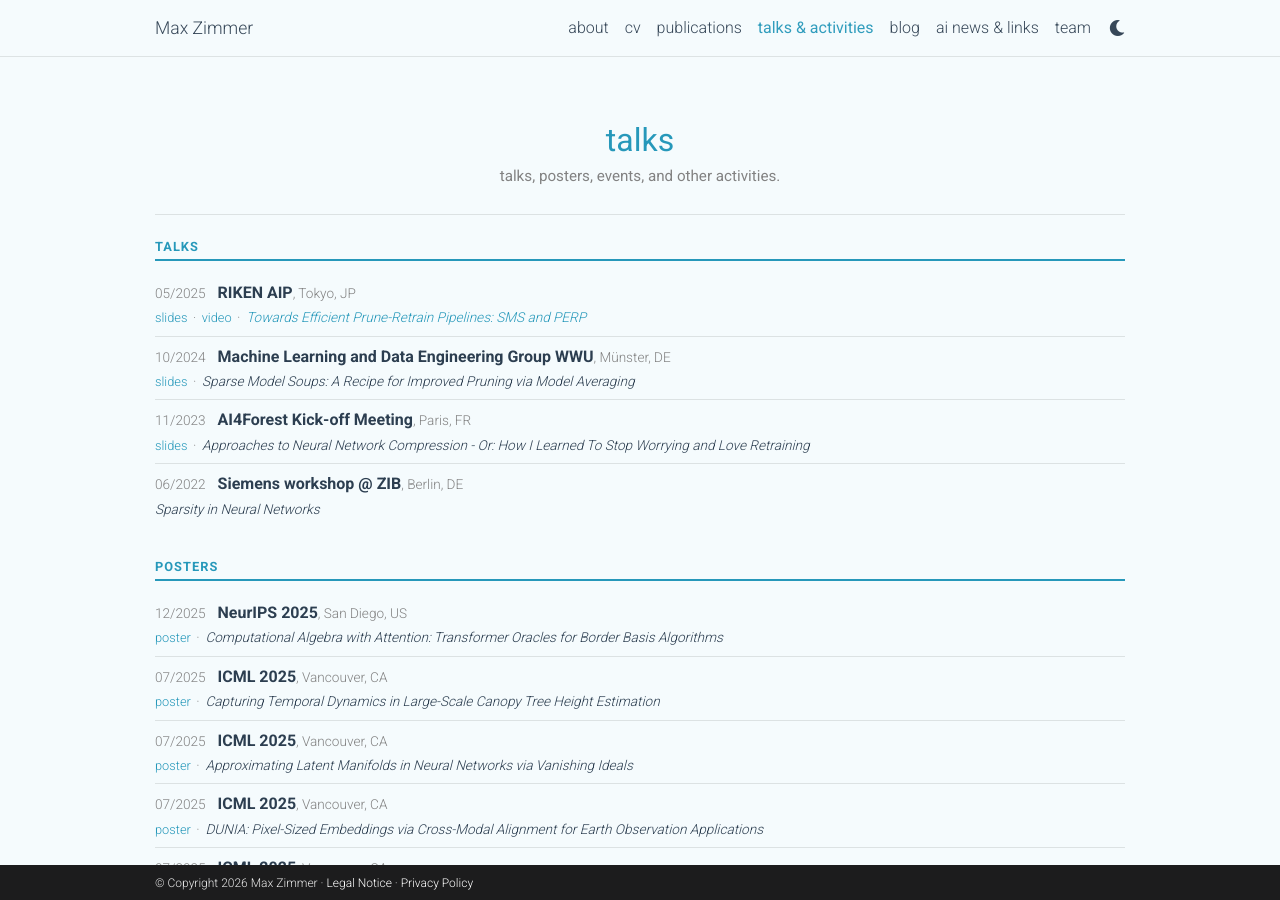
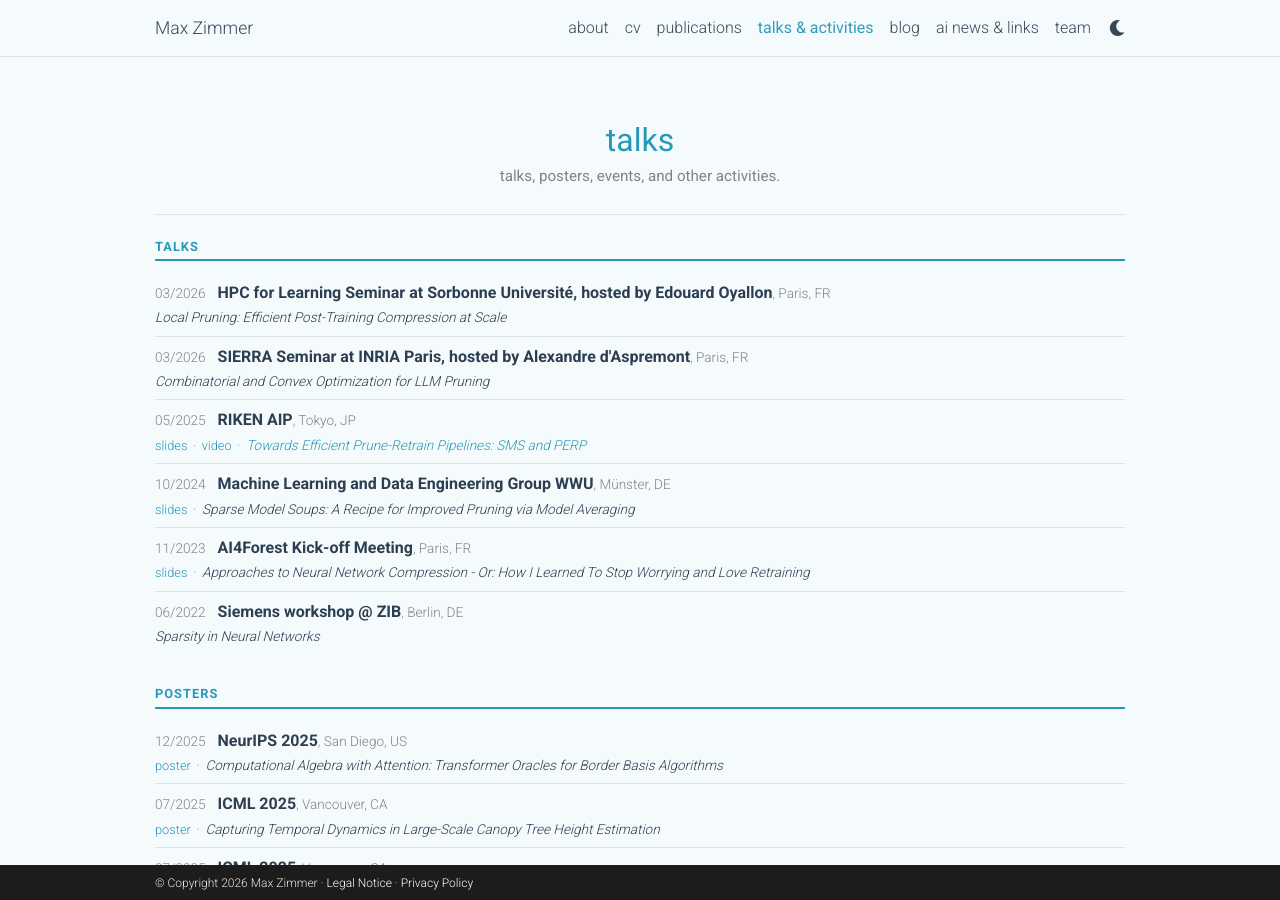
Before and after one commit to zimmer-m/zimmer-m.github.io, a Jekyll site: the page built from _pages/talks.md, in a window 1280 px wide and 900 px high. Built offline with Jekyll 4.4.1, drawn with Linux system fonts in a browser that asks for light colours; comment, search, counter and statistics services are not loaded; a style sheet for code colours, icons or effects is not loaded.

Commit message:
added two talks

```diff
--- a/_data/talks.yml
+++ b/_data/talks.yml
@@ -92,3 +92,13 @@
   presentation_type: poster
   poster: /assets/pdf/OBBA-poster-NeurIPS.pdf
   location: San Diego, US
+- date: 2026-03-19
+  venue: SIERRA Seminar at INRIA Paris, hosted by Alexandre d'Aspremont
+  description: 'Combinatorial and Convex Optimization for LLM Pruning'
+  presentation_type: talk
+  location: Paris, FR
+- date: 2026-03-19
+  venue: HPC for Learning Seminar at Sorbonne Université, hosted by Edouard Oyallon
+  description: 'Local Pruning: Efficient Post-Training Compression at Scale'
+  presentation_type: talk
+  location: Paris, FR
```
